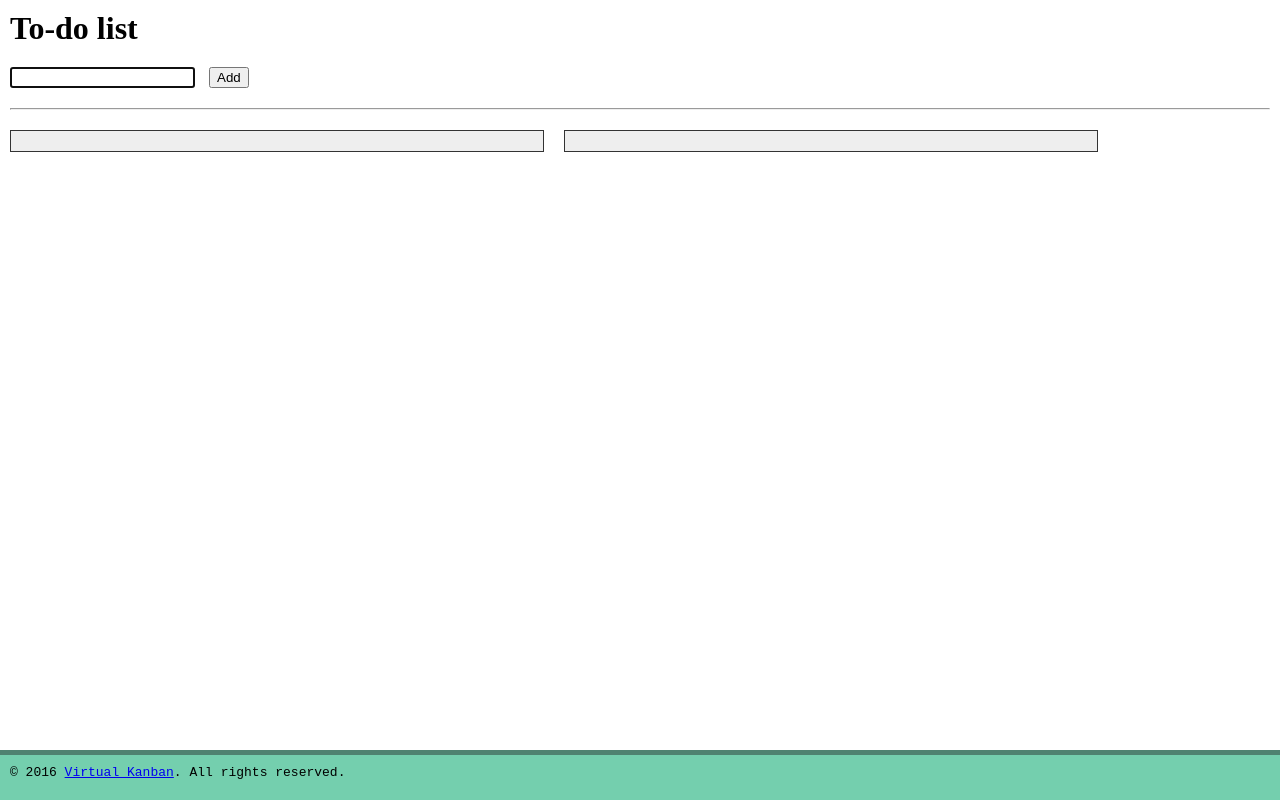
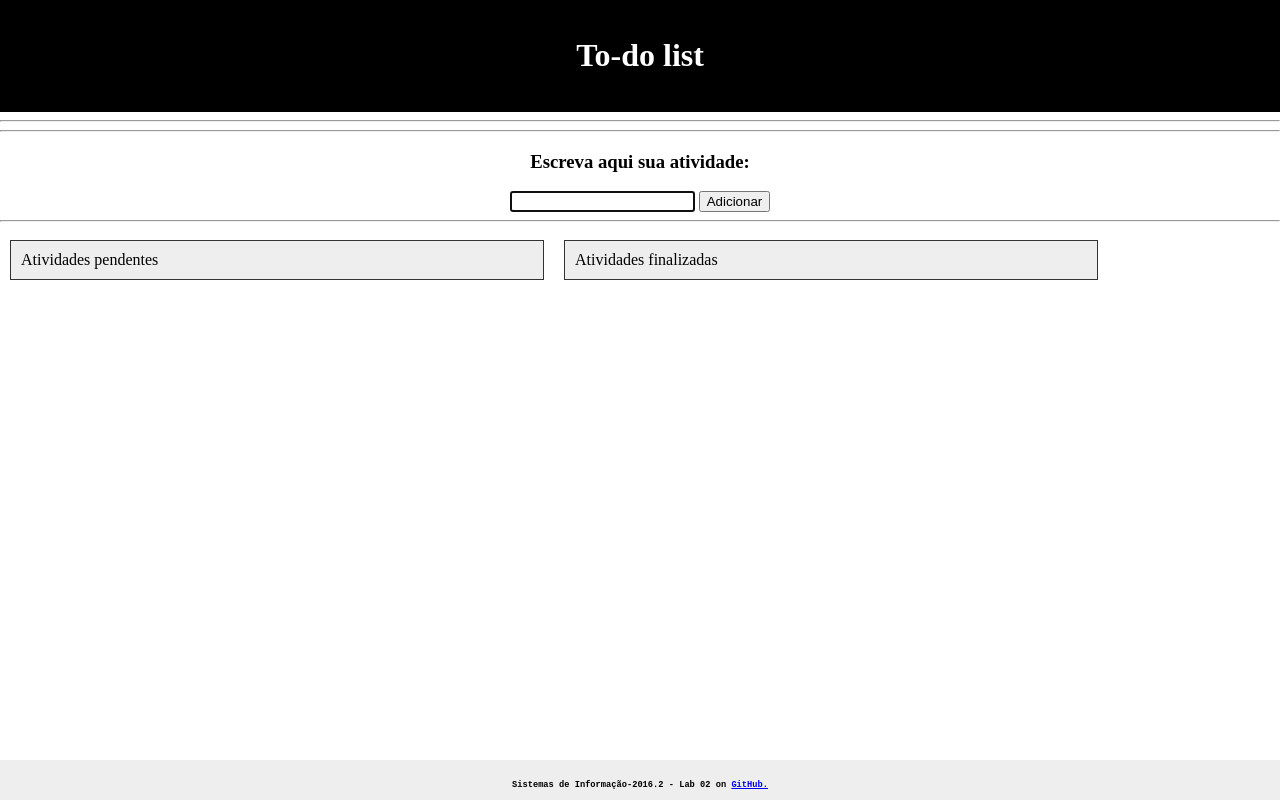
Before and after one commit to aabarbosa/clist-project, a plain HTML site: page clist-project/index.html in a window 1280 px wide. Drawn offline with Linux system fonts and the light colour scheme.

Commit message:
Header, readme and more.

```diff
--- /dev/null
+++ b/clist-project/css/styles.css
@@ -0,0 +1,40 @@
+		header{
+		    padding: 1em;
+		    color: white;
+		    background-color: black;
+		    clear: left;
+		    text-align: center;
+		}
+		footer {
+			position: absolute;
+		    padding: 1em;
+		    height: 40px;
+			width: 100%;
+			bottom: 0;
+			background: #eee;
+			padding: 0;
+			margin: 0;
+
+			font-family: monospace;
+		}
+
+		ul {
+			list-style: none;
+			padding: 10px;
+			margin: 10px;
+			width: 40%;
+			float: left;
+			border: 1px solid #333;
+			background: #eee;
+		}
+
+		html, body {
+			width: 100%;
+			height: 100%;
+			margin: 0;
+			padding: 0;
+		}
+
+		h1, input, hr {
+			argin: 10px;
+		}
--- a/clist-project/index.html
+++ b/clist-project/index.html
@@ -2,136 +2,40 @@
 <html>
 <head>
 	<meta charset="utf-8">
-	<title>Virtual Kanban</title>
+	<title>ToDo</title>
 
 	<link rel="icon" href="images/clist-icon.png">
 
-	<style>
-		ul {
-			list-style: none;
-			padding: 10px;
-			margin: 10px;
-			width: 40%;
-			float: left;
-			border: 1px solid #333;
-			background: #eee;
-		}
+	<link rel="stylesheet" type="text/css" href="css/styles.css">
+</head>
+<body>
+	<header><center><h1>To-do list</h1></center></header>
 
-	    html, body {
-	        width: 100%;
-	        height: 100%;
-	        margin: 0;
-	        padding: 0;
-	    }
+	<hr>
+	<hr>
+	<center>
+		<h3>Escreva aqui sua atividade:</h3>
+		<input type="text" id="input"></input>
+		<button id="button">Adicionar</button>
+		<hr/>
+	</center>
 
-	    h1, input, hr {
-	        margin: 10px;
-	    }
+	<ul id="todo">Atividades pendentes</ul>
+	<ul id="done">Atividades finalizadas</ul>
 
-	     #notice {
-	     	display: block;
-	     	position: absolute;
-	     	bottom: 0;
-	        height: 45px;
-	        width: 100%;
-	        background: #74cfae;
-	        border-top: 5px solid #4F8371;
-	        padding: 0;
-	        margin: 0;
-	        color: #000;
-	        font-family: monospace;
-	    }
+	<script src="js/functions.js"></script>
 
-		#notice p {
-			margin: 10px;
-      	}
-	</style>
-</head>
-<body style="background-color: ">
-	<h1>To-do list</h1>
-
-	<input type="text" id="input"></input>
-	<button id="btn">Add</button>
-	<hr/>
-
-	<ul id="todo"></ul>
-	<ul id="done"></ul>
-
-	<script>
-		(function(){
-			var input = document.getElementById('input');
-	      	var btn = document.getElementById('btn');
-	      	var lists = {
-	         todo: document.getElementById('todo'),
-	         done: document.getElementById('done')
-	      	};
-
-	      	/**
-		    *
-		    * @param {string} str
-		    * @param {Function} onCheck
-		    * @returns {HTMLElement}
-		    */
-			var makeTaskHtml = function(str, onCheck) {
-				var el = document.createElement('li');
-				var checkbox = document.createElement('input');
-				var label = document.createElement('span');
-
-				checkbox.type = 'checkbox';
-		        checkbox.addEventListener('click', onCheck);
-		        label.textContent = str;
-
-		        el.appendChild(checkbox);
-		        el.appendChild(label);
-
-		        return el;
-			};
-
-			var addTask = function(task) {
-				lists.todo.appendChild(task);
-			}
-
-			var onCheck = function(event) {
-			    var task = event.target.parentElement;
-			    var list = task.parentElement.id;
-
-			    lists[list === 'done' ? 'todo' : 'done'].appendChild(task);
-			    this.checked = false;
-			    input.focus();
-		    };
-
-		    var onInput = function() {
-				var str = input.value.trim();
-
-		        if (str.length > 0) {
-		            addTask(makeTaskHtml(str, onCheck));
-
-		            input.value = '';
-		            input.focus();
-		       }
-		    };
-			btn.addEventListener('click', onInput);
-			input.addEventListener('keyup', function(event) {
-			   	var code = event.keyCode;
-		        if (code === 13) {
-		            onInput();
-		        }
-		     });
-
-			input.focus();
-
-		}());
-	</script>
-
-	<!--<div class="checkbox">
-		<label><input type="checkbox" id="checkbox1">Box 1</label>
-	</div> -->
-
-	<div id="notice">
-	   <p>
-	      &copy; 2016 <a href="/">Virtual Kanban</a>. All rights reserved.
-	   </p>
+	<footer>
+	<div >
+		<p>
+			<center>
+				<h6>
+					Sistemas de Informação-2016.2 - Lab 02 on <a href="https://github.com/aabarbosa/clist-project">GitHub.</a>
+				</h6>
+			</center>
+		</p>
 	</div>
+	</footer>
 
 </body>
 </html>
--- /dev/null
+++ b/clist-project/js/functions.js
@@ -0,0 +1,69 @@
+		(function(){
+			var input = document.getElementById('input');
+				var button = document.getElementById('button');
+				var lists = {
+					todo: document.getElementById('todo'),
+					done: document.getElementById('done')
+				};
+
+			var makeTaskHtml = function(newTask, onCheck) {
+				var el = document.createElement('li');
+				var checkbox = document.createElement('input');
+				checkbox.type = 'checkbox';
+				checkbox.addEventListener('click', onCheck);
+				el.appendChild(checkbox);
+
+
+				var label = document.createElement('span');
+				label.textContent = newTask;
+				el.appendChild(label);
+
+				return el;
+			};
+
+			var addTask = function(task) {
+				lists.todo.appendChild(task);
+			}
+
+			var onCheck = function(event) {
+				var task = event.target.parentElement;
+				var list = task.parentElement.id;
+
+				lists[list === 'done' ? 'todo' : 'done'].appendChild(task);
+				this.checked = false;
+				input.focus();
+			};
+
+			var onInput = function() {
+				var newTask = input.value.trim();
+
+				if (newTask.length > 0) {
+					addTask(makeTaskHtml(newTask, onCheck));
+					input.value = '';
+					input.focus();
+				}
+			};
+
+			/*
+			var delSelectedTask = function('click', function(event)) {
+
+				if (input.value.trim().length == 0) {
+					var task = event.target.parentElement;
+					var checkboxObject = document.getElementById(task.id);
+					var parentObject = document.getElementById(
+							task.parentObject.id);
+					parentObject.removeChild(checkboxObject);
+				}
+			}; */
+
+			button.addEventListener('click', onInput);
+			input.addEventListener('keyup', function(event) {
+				var code = event.keyCode;
+				if (code === 13) {
+					onInput();
+				}
+			});
+
+			input.focus();
+
+		}());
```
Also changed, not shown: 3 other files.
